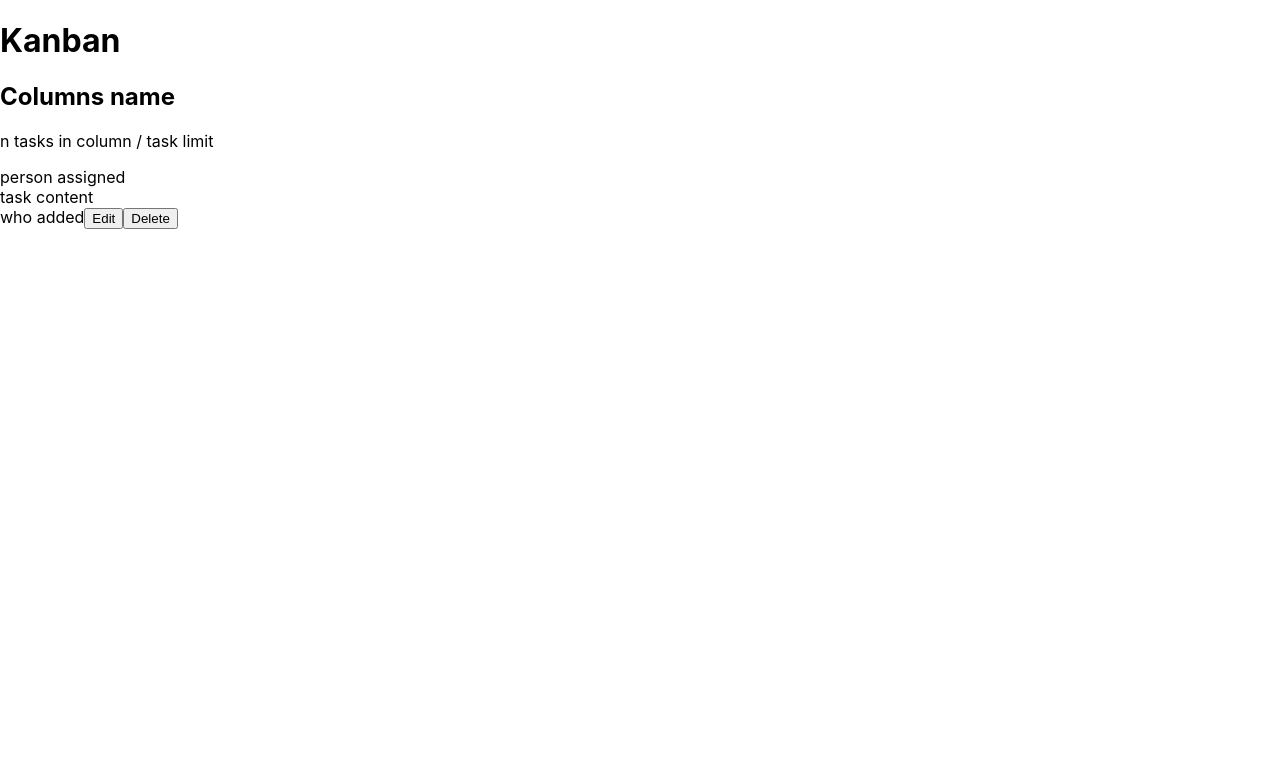
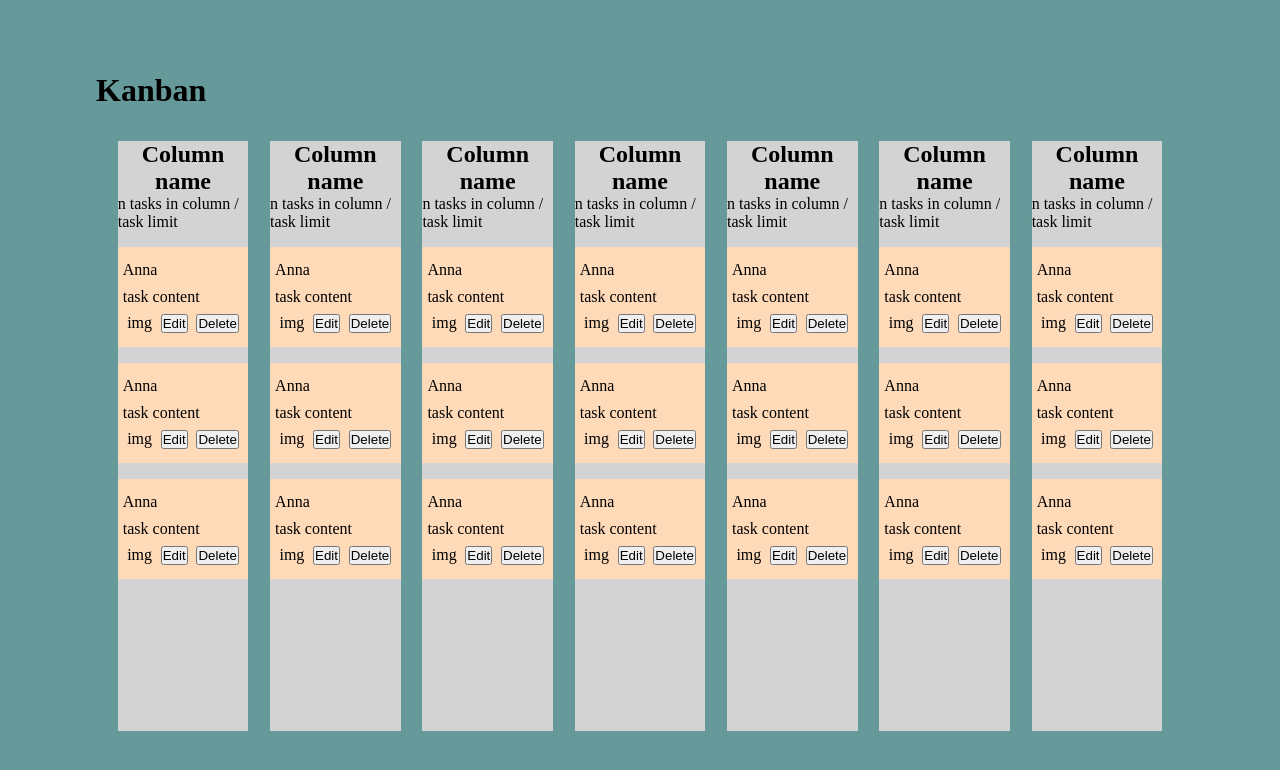
Before and after one commit to axseinga/kanbanboard-app-react, a React (Create React App) app: page / in a window 1280 px wide. Shown: the top 770 px of the page. Built offline with nearby package versions, Linux system fonts and the light colour scheme.

Commit message:
add basic styling

```diff
--- a/src/App.css
+++ b/src/App.css
@@ -1,38 +1,6 @@
 .App {
-  text-align: center;
+    display: flex;
+    align-items: center;
+    justify-content: center;
+    height: 100vh;
 }
-
-.App-logo {
-  height: 40vmin;
-  pointer-events: none;
-}
-
-@media (prefers-reduced-motion: no-preference) {
-  .App-logo {
-    animation: App-logo-spin infinite 20s linear;
-  }
-}
-
-.App-header {
-  background-color: #282c34;
-  min-height: 100vh;
-  display: flex;
-  flex-direction: column;
-  align-items: center;
-  justify-content: center;
-  font-size: calc(10px + 2vmin);
-  color: white;
-}
-
-.App-link {
-  color: #61dafb;
-}
-
-@keyframes App-logo-spin {
-  from {
-    transform: rotate(0deg);
-  }
-  to {
-    transform: rotate(360deg);
-  }
-}
--- a/src/App.js
+++ b/src/App.js
@@ -2,7 +2,11 @@ import Kanban from "./Kanban";
 import "./App.css";
 
 function App() {
-    return <Kanban />;
+    return (
+        <div className="App">
+            <Kanban />
+        </div>
+    );
 }
 
 export default App;
--- /dev/null
+++ b/src/Kanban.css
@@ -0,0 +1,12 @@
+.Kanban {
+    height: 90vh;
+    width: 90vw;
+    padding: 2rem;
+}
+
+.Kanban-columns-container {
+    height: 90%;
+    margin: 2rem 0;
+    display: flex;
+    justify-content: space-evenly;
+}
--- a/src/Kanban.js
+++ b/src/Kanban.js
@@ -1,5 +1,6 @@
 import React from "react";
 import KanbanColumn from "./KanbanColumn";
+import "./Kanban.css";
 
 const Kanban = () => {
     const taskLimitNumber = 5;
@@ -14,9 +15,15 @@ const Kanban = () => {
     ];
 
     return (
-        <div>
-            <h1>Kanban</h1>
-            <div>
+        <div className="Kanban">
+            <h1 className="Kanban-title">Kanban</h1>
+            <div className="Kanban-columns-container">
+                <KanbanColumn />
+                <KanbanColumn />
+                <KanbanColumn />
+                <KanbanColumn />
+                <KanbanColumn />
+                <KanbanColumn />
                 <KanbanColumn />
             </div>
         </div>
--- /dev/null
+++ b/src/KanbanColumn.css
@@ -0,0 +1,9 @@
+.KanbanColumn {
+    background-color: lightgrey;
+    width: 12%;
+}
+
+.KanbanColumn-name {
+    text-align: center;
+    font-size: 1.5rem;
+}
--- a/src/KanbanColumn.js
+++ b/src/KanbanColumn.js
@@ -1,12 +1,17 @@
 import React from "react";
 import KanbanTask from "./KanbanTask";
+import "./KanbanColumn.css";
 
 const KanbanColumn = () => {
     return (
-        <div>
-            <h2>Columns name</h2>
-            <p>n tasks in column / task limit</p>
-            <div>
+        <div className="KanbanColumn">
+            <h2 className="KanbanColumn-name">Column name</h2>
+            <p className="KanbanColumn-numbers">
+                n tasks in column / task limit
+            </p>
+            <div className="KanbanColumns-tasks-container">
+                <KanbanTask />
+                <KanbanTask />
                 <KanbanTask />
             </div>
         </div>
--- /dev/null
+++ b/src/KanbanTask.css
@@ -0,0 +1,16 @@
+.KanbanTask {
+    background-color: peachpuff;
+    margin: 1rem 0;
+    padding: 5px;
+    height: 100px;
+    display: flex;
+    flex-direction: column;
+    align-items: flex-start;
+    justify-content: space-evenly;
+}
+
+.KanbanTask-options {
+    display: flex;
+    justify-content: space-around;
+    width: 100%;
+}
--- a/src/KanbanTask.js
+++ b/src/KanbanTask.js
@@ -1,16 +1,17 @@
 import React from "react";
+import "./KanbanTask.css";
 
 const KanbanTask = () => {
     return (
-        <div>
-            <div>
-                <span>person assigned</span>
+        <div className="KanbanTask">
+            <div className="KanbanTask-assigned">
+                <span className="KanbanTask-assigned-img">Anna</span>
             </div>
-            <div>task content</div>
-            <div>
-                <span>who added</span>
-                <button>Edit</button>
-                <button>Delete</button>
+            <div className="KanbanTask-content">task content</div>
+            <div className="KanbanTask-options">
+                <span className="KanbanTask-added">img</span>
+                <button className="KanbanTask-btn-edit">Edit</button>
+                <button className="KanbanTask-btn-delete">Delete</button>
             </div>
         </div>
     );
--- a/src/index.css
+++ b/src/index.css
@@ -1,13 +1,11 @@
-body {
-  margin: 0;
-  font-family: -apple-system, BlinkMacSystemFont, 'Segoe UI', 'Roboto', 'Oxygen',
-    'Ubuntu', 'Cantarell', 'Fira Sans', 'Droid Sans', 'Helvetica Neue',
-    sans-serif;
-  -webkit-font-smoothing: antialiased;
-  -moz-osx-font-smoothing: grayscale;
+*,
+*::before,
+*::after {
+    margin: 0;
+    padding: 0;
+    box-sizing: border-box;
 }
 
-code {
-  font-family: source-code-pro, Menlo, Monaco, Consolas, 'Courier New',
-    monospace;
+body {
+    background-color: #669999;
 }
```
